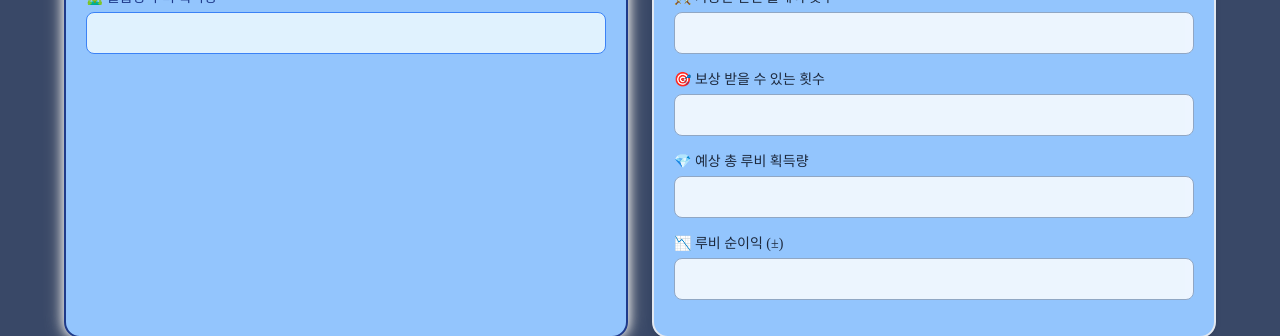
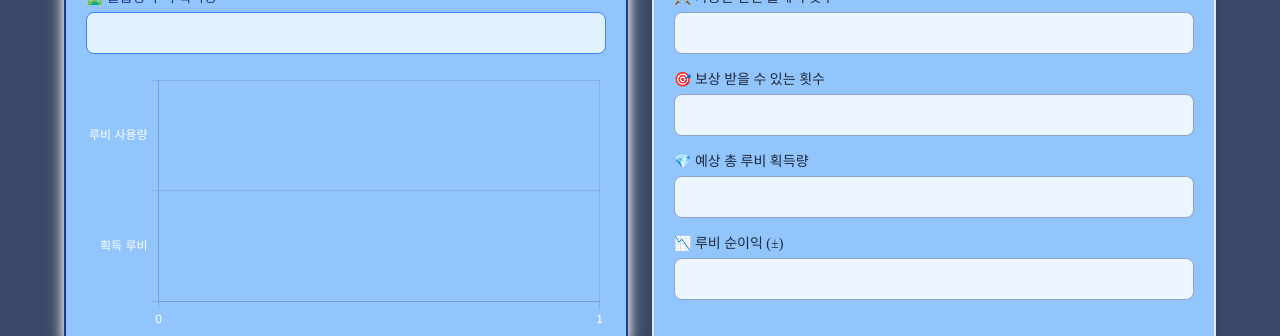
Before and after one commit to KimGiJeong1101/ZzolJak, a React (Vite) app: page / in a window 1280 px wide. Shown: the part 616-952 px from the top of the page. Built offline with nearby package versions, Linux system fonts and the light colour scheme; a web font is replaced by a local one.

Commit message:
추가 테스트

```diff
--- a/src/components/InputCard.jsx
+++ b/src/components/InputCard.jsx
@@ -151,7 +151,7 @@ const InputCard = ({
         />
       </div>
 
-      {/* <canvas ref={canvasRef} width="400" height="200" className="mt-4" /> */}
+      <canvas ref={canvasRef} width="400" height="200" className="mt-4" />
     </div>
   );
 };
```
